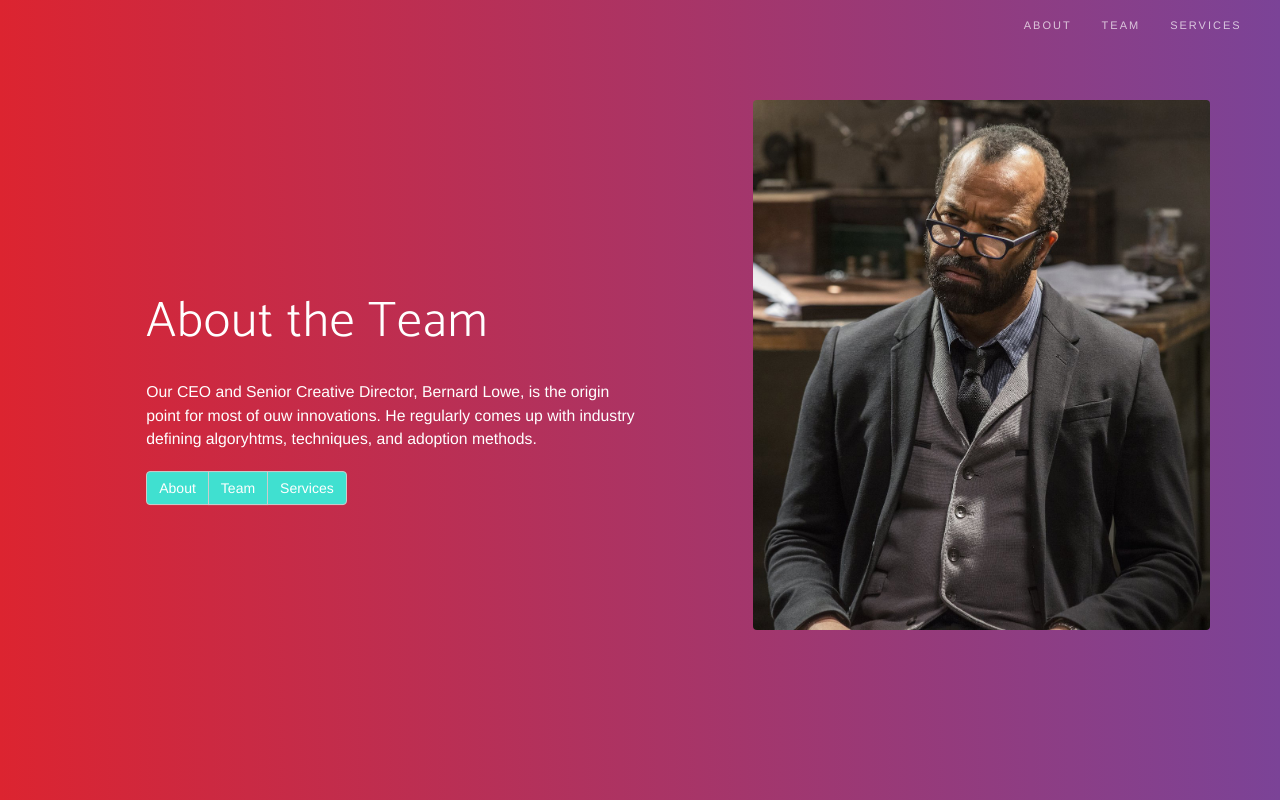
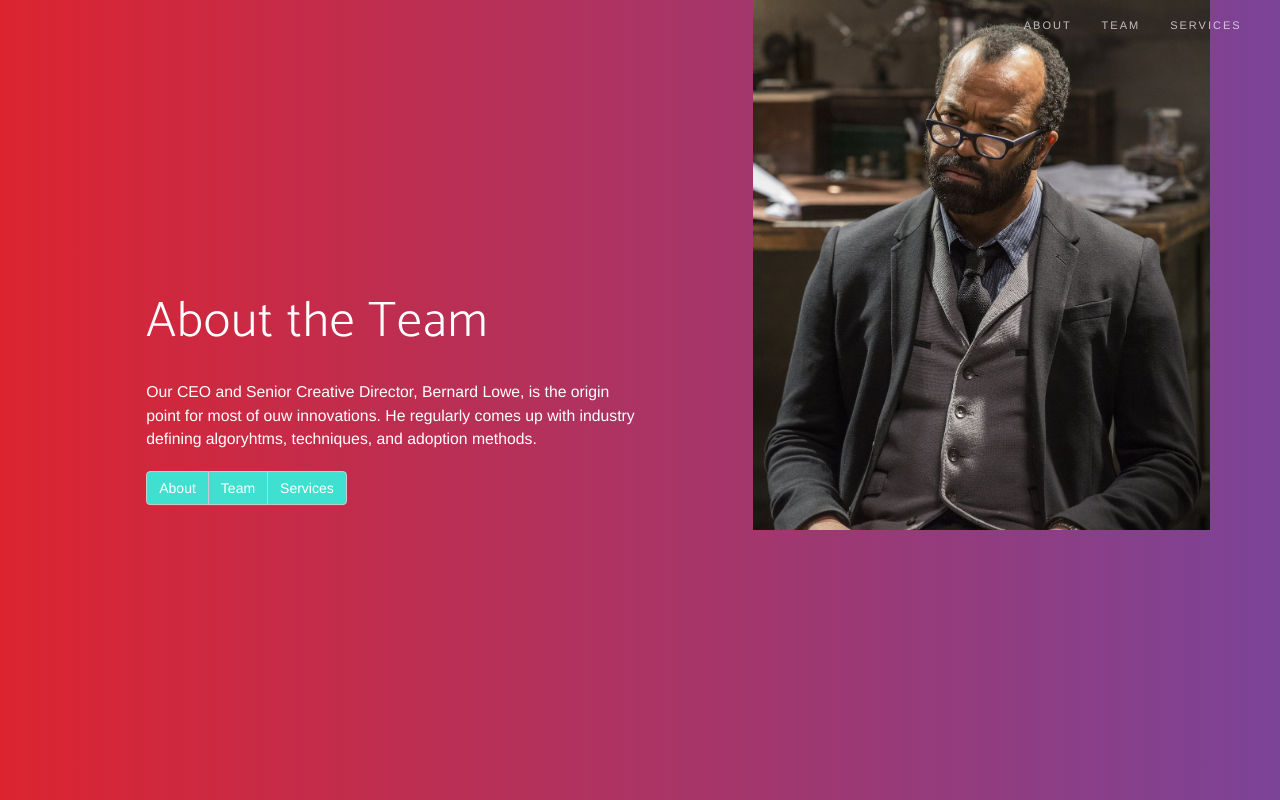
Before and after one commit to bodzee94/agencyX, a plain HTML site: page index.html in a window 1280 px wide. Both pictures are taken after a click on the link "TEAM". Drawn offline with nearby package versions, Linux system fonts and the light colour scheme; a web font is replaced by a local one.

Commit message:
consolidated some styles

```diff
--- a/css/main.css
+++ b/css/main.css
@@ -54,6 +54,10 @@ hr {
   margin: 25px auto 0;
   border-width: 1px;
   border-color: rgba(34, 34, 34, 0.1);
+}
+
+#conTwo, #conThree {
+  display: none;
 }
 
 hr.light {
@@ -172,24 +176,6 @@ header {
   font-size: 30px;
 }
 
-.header-content .header-content-inner .list-badges {
-  margin-bottom: 25px;
-}
-
-.header-content .header-content-inner .list-badges img {
-  height: 50px;
-  margin-bottom: 25px;
-}
-
-.mockup-container {
-  max-width: 300px;
-  margin: 0 auto 100px;
-}
-
-.mockup-container .screen img {
-  border-radius: 4px;
-}
-
 @media (min-width: 768px) {
   header {
     min-height: 100%;
@@ -212,12 +198,6 @@ header {
   .header-content .header-content-inner h1 {
     font-size: 35px;
   }
-
-  .mockup-container {
-    max-width: none;
-    max-height: calc(0vh);
-    margin: 100px auto 0;
-  }
 }
 
 @media (min-width: 992px) {
@@ -225,7 +205,3 @@ header {
     font-size: 50px;
   }
 }
-
-#conTwo, #conThree {
-  display: none;
-}
```
